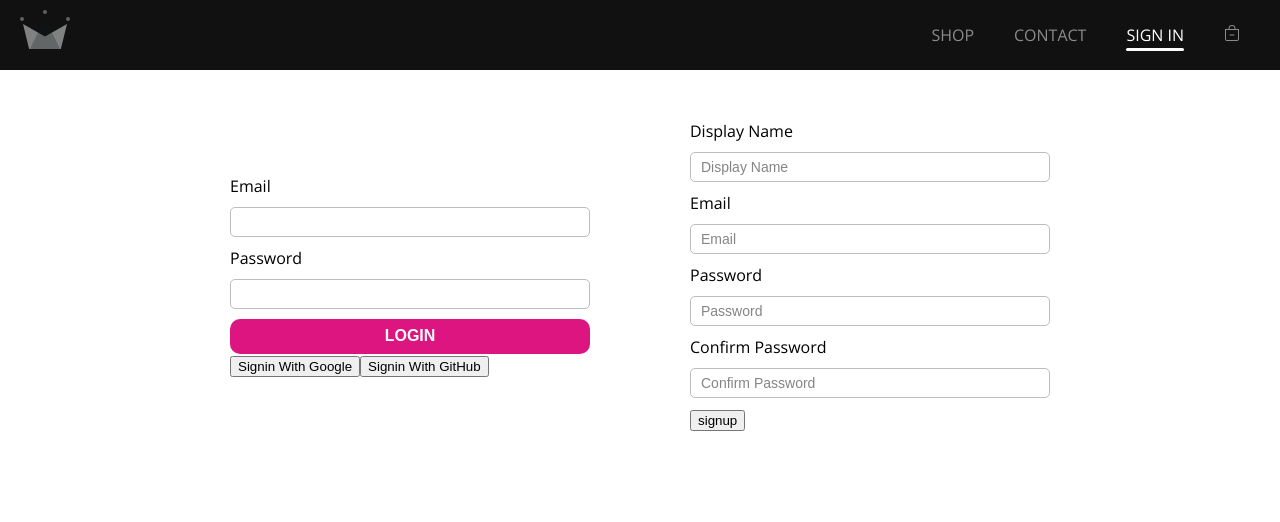
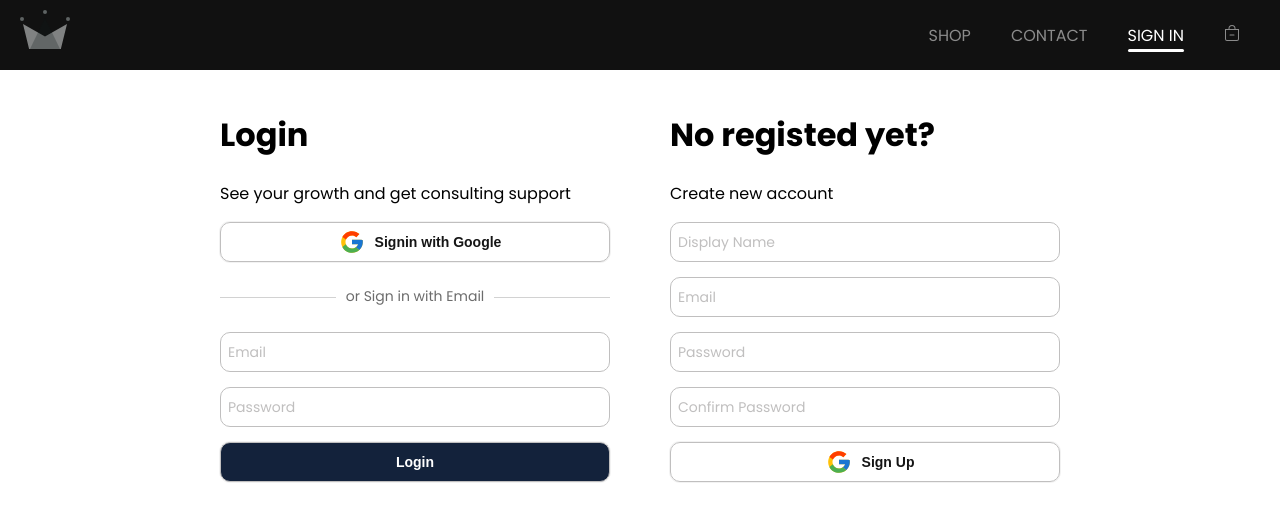
Before and after one commit to Mohamed-safras/clothing-store, a React (Create React App) app: page /signin in a window 1280 px wide. Shown: the top 522 px of the page. Built offline with nearby package versions, Linux system fonts and the light colour scheme.

Commit message:
custom button css was applied based on their type

```diff
--- a/public/index.html
+++ b/public/index.html
@@ -24,12 +24,6 @@
       work correctly both with client-side routing and a non-root public URL.
       Learn how to configure a non-root public URL by running `npm run build`.
     -->
-    <link rel="preconnect" href="https://fonts.googleapis.com" />
-    <link rel="preconnect" href="https://fonts.gstatic.com" crossorigin />
-    <link
-      href="https://fonts.googleapis.com/css2?family=Open+Sans:wght@300;400;500&display=swap"
-      rel="stylesheet"
-    />
     <title>React App</title>
   </head>
   <body>
--- /dev/null
+++ b/src/components/button-component/Button.jsx
@@ -0,0 +1,15 @@
+import React from "react";
+import { FcGoogle } from "react-icons/fc";
+import "../button-component/button.styles.scss";
+const Button = ({ title, event, type }) => {
+  return (
+    <button
+      onClick={() => event()}
+      className={`btn ${type === "primary" ? "primary" : "secondary"}`}
+    >
+      {!type && <FcGoogle className="icon" size={26} />} {title}
+    </button>
+  );
+};
+
+export default Button;
--- /dev/null
+++ b/src/components/button-component/button.styles.scss
@@ -0,0 +1,29 @@
+.btn {
+  display: flex;
+  align-items: center;
+  justify-content: center;
+  width: 100%;
+  border: 1px solid rgb(192, 191, 191);
+  box-shadow: rgba(0, 0, 0, 0.05) 0px 0px 0px 1px;
+  border-radius: 10px;
+  font-size: 14px;
+
+  font-weight: 600;
+  color: #fff;
+  height: 40px;
+  margin: 15px 0;
+  cursor: pointer;
+  transition: all 150ms ease-in-out;
+
+  &.primary {
+    background: rgba(2, 18, 45, 0.93);
+  }
+  &.secondary {
+    background: transparent;
+    color: rgb(21, 21, 21);
+  }
+
+  .icon {
+    margin: 10px;
+  }
+}
--- a/src/components/form-container/FormInput.jsx
+++ b/src/components/form-container/FormInput.jsx
@@ -2,9 +2,11 @@ import React from "react";
 import "../form-container/FormInput.styles.scss";
 const FormInput = ({ formInputs }) => {
   return (
-    <div className="form-input-container">
-      <label>{formInputs.label}</label>
-      <input {...formInputs} />
+    <div className="group">
+      <input className="form-input" {...formInputs} />
+      <label htmlFor={formInputs.type} className="form-input-label">
+        {formInputs.label}
+      </label>
     </div>
   );
 };
--- a/src/components/form-container/FormInput.styles.scss
+++ b/src/components/form-container/FormInput.styles.scss
@@ -1,18 +1,61 @@
-.form-input-container {
-  width: 100%;
-  input {
+$sub-color: rgb(192, 191, 191);
+$main-color: black;
+
+@mixin shrinkLabel {
+  top: -10px;
+  left: 12px;
+  font-size: 14px;
+  color: $main-color;
+  background: #fff;
+  padding: 0 5px;
+}
+
+.group {
+  position: relative;
+
+  .form-input {
+    background: none;
+    background-color: white;
+    color: $sub-color;
+    font-size: 14px;
+    height: 40px;
+    padding: 10px 12px;
+    display: block;
     width: 100%;
-    margin: 10px 0;
-    height: 30px;
-    padding: 10px;
+    border-radius: 10px;
+    border: 1px solid $sub-color;
+    margin: 15px 0;
+
+    &:valid ~ .form-input-label {
+      @include shrinkLabel();
+    }
+
+    &:focus {
+      outline: none;
+    }
+
+    &:focus ~ .form-input-label {
+      @include shrinkLabel();
+    }
+  }
+
+  input[type="password"] {
+    letter-spacing: 0.2em;
+  }
+
+  .form-input-label {
+    color: $sub-color;
     font-size: 14px;
-    outline: none;
-    border-radius: 5px;
-    border: 1px solid rgb(189, 189, 189);
+    font-weight: normal;
+    position: absolute;
+    pointer-events: none;
 
-    &::placeholder {
-      color: rgb(133, 133, 133);
-      font-weight: 500;
+    left: 8px;
+    top: 10px;
+    transition: 300ms ease all;
+
+    &.shrink {
+      @include shrinkLabel();
     }
   }
 }
--- a/src/components/signup/SignUp.jsx
+++ b/src/components/signup/SignUp.jsx
@@ -4,7 +4,8 @@ import FormInput from "../form-container/FormInput";
 import { createUserFromAuth } from "../../utils/firebase/createUserFromAuth";
 
 import { signInWithEmailPassword } from "../../utils/firebase/SignInMethods";
-
+import Button from "../button-component/Button";
+import "./sign-up.styles.scss";
 const initialFormFields = {
   displayName: "",
   email: "",
@@ -64,17 +65,18 @@ const SignUp = () => {
   const { displayName, email, password, confirmPassword } = formField;
 
   return (
-    <React.Fragment>
-      {loading && <h2>Loading...</h2>}
-      {status.error && <h2>{status.error}</h2>}
-      {status.success && <h2>{status.success}</h2>}
-      <form style={{ padding: "40px" }} onSubmit={signUpNewUser}>
+    <div className="sign-up-container">
+      <h1>No registed yet?</h1>
+      <p>Create new account</p>
+      <form onSubmit={signUpNewUser}>
+        {loading && <p>Loading...</p>}
+        {status.error && <p>{status.error}</p>}
+        {status.success && <p>{status.success}</p>}
         <FormInput
           formInputs={{
             onChange: handleChange,
             value: displayName,
             type: "text",
-            placeholder: "Display Name",
             name: "displayName",
             label: "Display Name",
             required: true,
@@ -85,7 +87,6 @@ const SignUp = () => {
             onChange: handleChange,
             value: email,
             type: "email",
-            placeholder: "Email",
             name: "email",
             label: "Email",
             required: true,
@@ -96,7 +97,6 @@ const SignUp = () => {
             onChange: handleChange,
             value: password,
             type: "password",
-            placeholder: "Password",
             name: "password",
             label: "Password",
             required: true,
@@ -107,16 +107,15 @@ const SignUp = () => {
             onChange: handleChange,
             value: confirmPassword,
             type: "password",
-            placeholder: "Confirm Password",
             name: "confirmPassword",
             label: "Confirm Password",
             required: true,
           }}
         />
 
-        <button>signup</button>
+        <Button title="Sign Up" />
       </form>
-    </React.Fragment>
+    </div>
   );
 };
 
--- /dev/null
+++ b/src/components/signup/sign-up.styles.scss
@@ -0,0 +1,3 @@
+.sign-up-container {
+  padding: 10px 30px;
+}
--- a/src/index.scss
+++ b/src/index.scss
@@ -1,6 +1,8 @@
+@import url("https://fonts.googleapis.com/css2?family=Poppins:ital,wght@0,100;0,200;0,300;0,400;0,500;0,600;0,700;0,800;0,900;1,100;1,200;1,300;1,400;1,500;1,600;1,700;1,800;1,900&display=swap");
+
 body {
   margin: 0;
-  font-family: "Open Sans", sans-serif;
+  font-family: "Poppins", sans-serif;
   -webkit-font-smoothing: antialiased;
   -moz-osx-font-smoothing: grayscale;
 }
--- a/src/pages/SignIn.jsx
+++ b/src/pages/SignIn.jsx
@@ -1,29 +1,17 @@
+import { getRedirectResult } from "firebase/auth";
 import React, { useEffect } from "react";
 
-import { getRedirectResult } from "firebase/auth";
 import SignUp from "../components/signup/SignUp";
 import { createUserFromAuth } from "../utils/firebase/createUserFromAuth";
 import { auth } from "../utils/firebase/firebase.utils";
 
-import {
-  signInWithGithubPopup,
-  signInWithGoogleRedirect,
-} from "../utils/firebase/SignInMethods";
+import { signInWithGoogleRedirect } from "../utils/firebase/SignInMethods";
 
+import Button from "../components/button-component/Button";
 import FormInput from "../components/form-container/FormInput";
 import "../styles/pages-style/signin.styles.scss";
 
 const SignIn = () => {
-  const logInWithGithub = async () => {
-    try {
-      const { user } = await signInWithGithubPopup();
-
-      await createUserFromAuth(user);
-    } catch (error) {
-      console.log(error.message);
-    }
-  };
-
   useEffect(() => {
     const redirect = async () => {
       try {
@@ -41,23 +29,41 @@ const SignIn = () => {
 
   return (
     <div className="container">
-      <div className="signin">
+      <div className="sign-in-container">
+        <div className="sign-in-header">
+          <h1>Login</h1>
+          <p>See your growth and get consulting support</p>
+
+          <div className="third-party-signin">
+            <Button
+              title="Signin with Google"
+              event={signInWithGoogleRedirect}
+            />
+          </div>
+        </div>
+        <div className="or-sign-with-email">
+          <p>or Sign in with Email</p>
+          <div className="border" />
+        </div>
         <form>
-          <FormInput formInputs={{ label: "Email" }} />
-          <FormInput formInputs={{ label: "Password" }} />
-          <button>Login</button>
+          <FormInput
+            formInputs={{
+              label: "Email",
+              type: "email",
+              name: "email",
+              required: true,
+            }}
+          />
+          <FormInput
+            formInputs={{
+              label: "Password",
+              type: "password",
+              name: "password",
+              required: true,
+            }}
+          />
+          <Button type="primary" title="Login" />
         </form>
-
-        <div className="third-party-signin">
-          <button
-            onClick={() => {
-              signInWithGoogleRedirect();
-            }}
-          >
-            Signin With Google
-          </button>
-          <button onClick={logInWithGithub}> Signin With GitHub</button>
-        </div>
       </div>
 
       <SignUp />
--- a/src/styles/pages-style/signin.styles.scss
+++ b/src/styles/pages-style/signin.styles.scss
@@ -1,25 +1,57 @@
 .container {
   display: grid;
-  grid-template-columns: repeat(auto-fill, minmax(300px, 1fr));
-  align-items: center;
-  gap: 20px;
+  grid-template-columns: repeat(auto-fit, minmax(300px, 1fr));
+
   max-width: 900px;
   margin: auto;
 
-  .signin {
-    padding: 40px;
-    form {
-      button {
+  .sign-in-container {
+    padding: 10px 30px;
+
+    .logo {
+      width: 100px;
+      height: 100px;
+
+      img {
         width: 100%;
-        border: none;
-        background: rgb(221, 21, 128);
-        border-radius: 10px;
-        font-size: 16px;
-        text-transform: uppercase;
-        font-weight: 700;
-        color: #fff;
-        height: 35px;
+        height: 100%;
+        object-fit: cover;
+      }
+    }
+
+    .or-sign-with-email {
+      position: relative;
+      height: 40px;
+      display: flex;
+      align-items: center;
+      justify-content: center;
+      text-align: center;
+      margin: 15px 0;
+      p {
+        background-color: #fff;
+        padding: 1px 10px;
+        margin: 0;
+        display: inline;
+        color: rgb(108, 108, 108);
+        z-index: 10;
+        font-size: 14px;
+        font-weight: 400;
+      }
+      .border {
+        position: absolute;
+        top: 20px;
+        left: 0;
+        right: 0;
+        width: 100%;
+        height: 1.5px;
+        opacity: 0.3;
+        background: rgb(108, 108, 108);
+        z-index: -1;
       }
     }
   }
+
+  @media screen and (max-width: 300px) {
+    grid-template-columns: repeat(auto-fit, minmax(250px, 1fr));
+  }
 }
```
